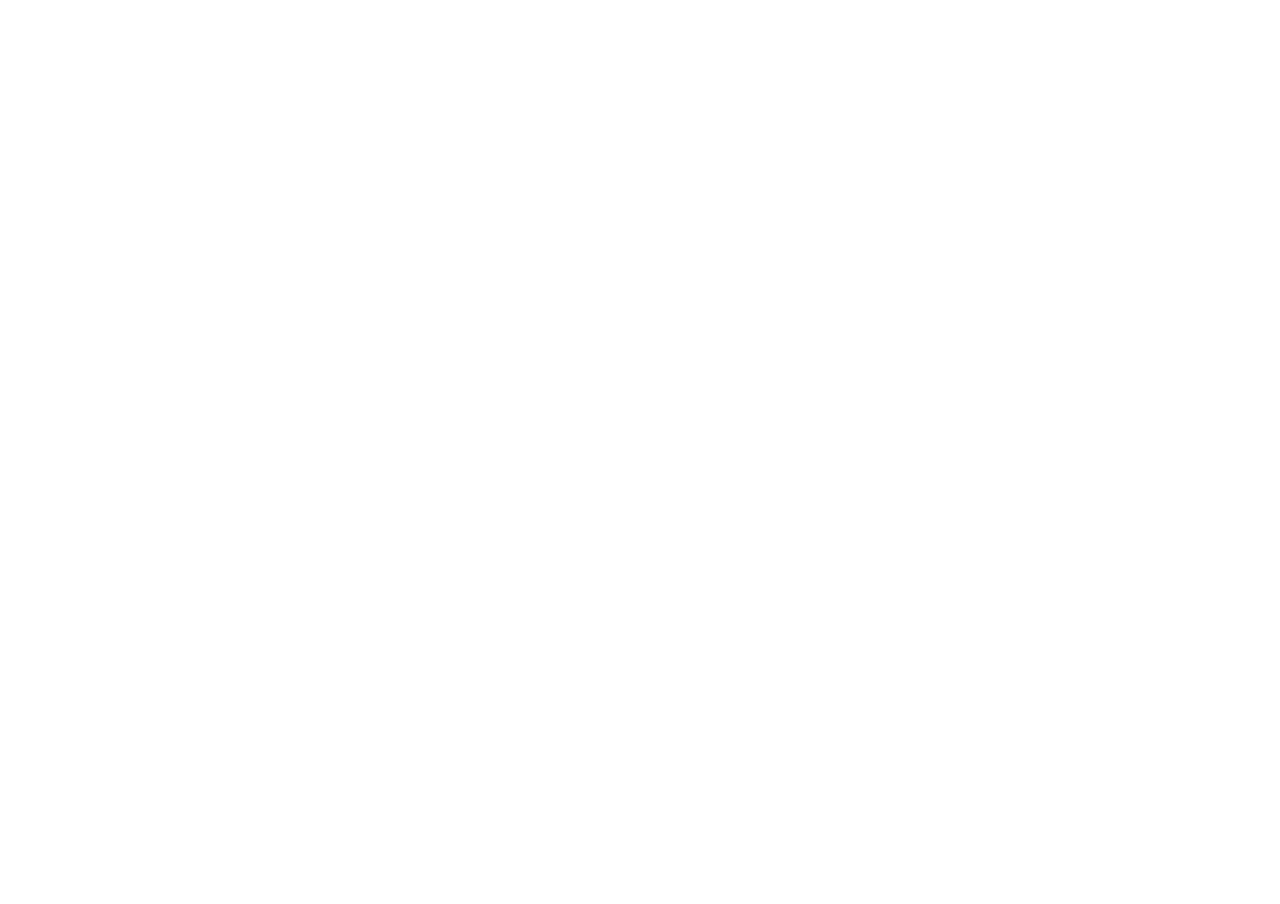
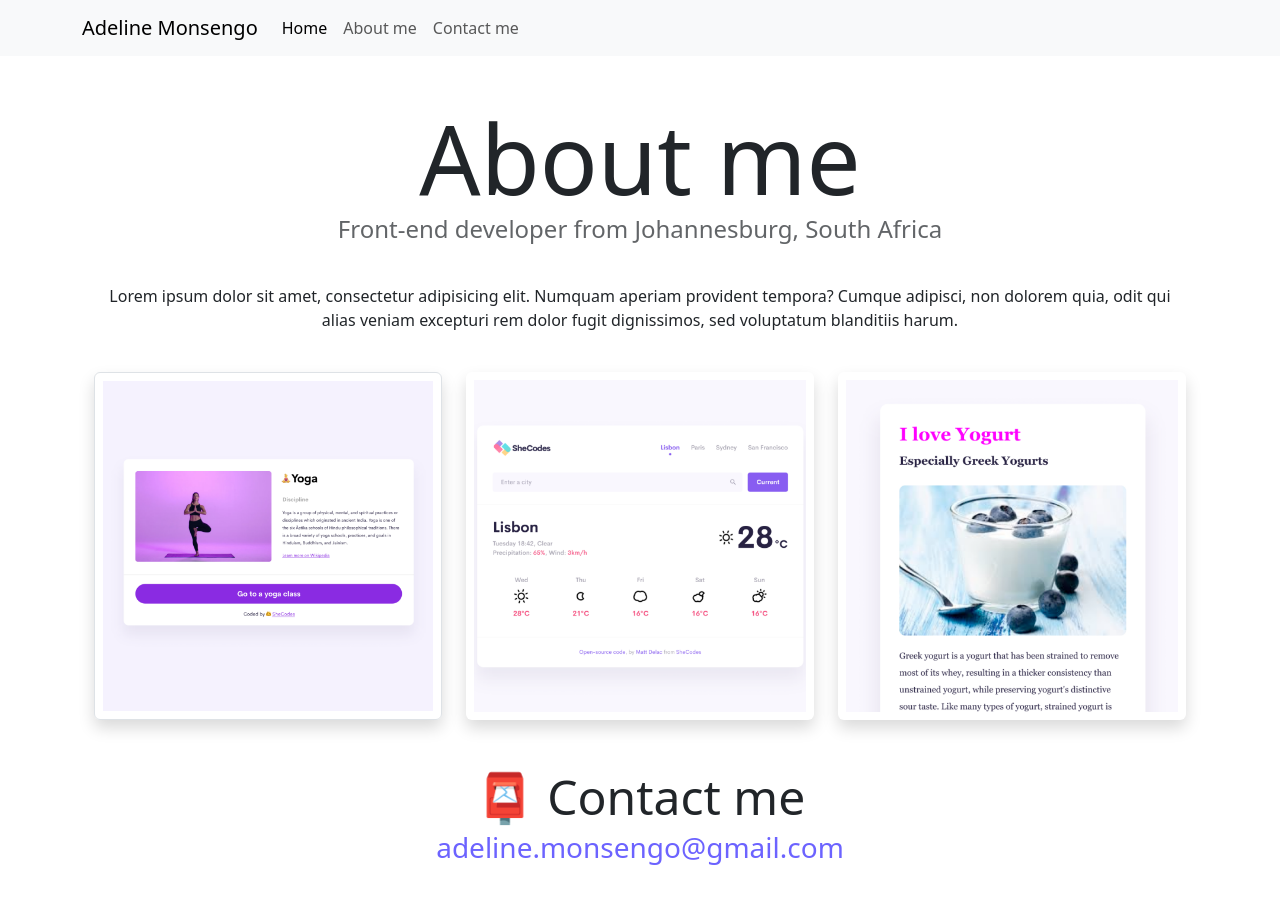
Before and after one commit to Adi26-pixel/advance_homework, a plain HTML site: page about.html in a window 1280 px wide. Before the commit the page ends 800 px from the top, so only its background shows below. Drawn offline with nearby package versions, Linux system fonts and the light colour scheme.

Commit message:
Updated the about page and updated the css page

```diff
--- a/about.html
+++ b/about.html
@@ -18,5 +18,91 @@
       crossorigin="anonymous"></script>
     <link rel="stylesheet" href="/styles/style.css" />
   </head>
-  <body></body>
+  <body class="container">
+    <nav class="navbar fixed-top navbar-expand-lg bg-body-tertiary">
+      <div class="container">
+        <a class="navbar-brand" href="/" title="Homepage">Adeline Monsengo</a>
+        <button
+          class="navbar-toggler"
+          type="button"
+          data-bs-toggle="collapse"
+          data-bs-target="#navbarTogglerDemo02"
+          aria-controls="navbarTogglerDemo02"
+          aria-expanded="false"
+          aria-label="Toggle navigation">
+          <span class="navbar-toggler-icon"></span>
+        </button>
+        <div class="collapse navbar-collapse" id="navbarTogglerDemo02">
+          <ul class="navbar-nav me-auto mb-2 mb-lg-0">
+            <li class="nav-item">
+              <a
+                class="nav-link active"
+                aria-current="page"
+                href="/"
+                title="Homepage"
+                >Home</a
+              >
+            </li>
+            <li class="nav-item">
+              <a
+                class="nav-link"
+                href="/about.html"
+                title="About Adeline Monsengo"
+                >About me</a
+              >
+            </li>
+            <li class="nav-item">
+              <a
+                class="nav-link"
+                href="/about.html#contact"
+                title="Contact Adeline Monsengo"
+                >Contact me</a
+              >
+            </li>
+          </ul>
+        </div>
+      </div>
+    </nav>
+
+    <h1 class="text-center">About me</h1>
+    <h3 class="text-center">
+      Front-end developer from Johannesburg, South Africa
+    </h3>
+    <div class="about-paragraphs text-center">
+      <p>
+        Lorem ipsum dolor sit amet, consectetur adipisicing elit. Numquam
+        aperiam provident tempora? Cumque adipisci, non dolorem quia, odit qui
+        alias veniam excepturi rem dolor fugit dignissimos, sed voluptatum
+        blanditiis harum.
+      </p>
+    </div>
+    <div class="container">
+      <div class="row">
+        <div class="col-sm-4">
+          <img
+            src="/images/yoga.png"
+            alt="yoga project"
+            class="img-fluid p-2 shadow rounded border" />
+        </div>
+        <div class="col-sm-4">
+          <img
+            src="/images/weather.png"
+            alt="weather project"
+            class="img-fluid p-2 shadow rounded" />
+        </div>
+        <div class="col-sm-4">
+          <img
+            src="/images/yogurt.png"
+            alt="yogurt project"
+            class="img-fluid p-2 shadow rounded" />
+        </div>
+      </div>
+    </div>
+    <div id="contact" class="mt-5">
+      <h2 class="text-center">📮 Contact me</h2>
+      <a href="mailto:adeline.monsengo@gmail.com" class="email-link"
+        >adeline.monsengo@gmail.com</a
+      >
+    </div>
+  </body>
 </html>
--- a/styles/style.css
+++ b/styles/style.css
@@ -0,0 +1,90 @@
+:root {
+  --primary-color: #6c63ff;
+  --secondary-color: #f5f2fe;
+  --box-shadow: 0 5px 10px rgba(0, 0, 0, 0.3);
+}
+
+body {
+  margin: 100px;
+}
+
+h1,
+h2,
+h3 {
+  margin: 0;
+}
+
+h1 {
+  font-size: 96px;
+}
+
+h2 {
+  font-size: 48px;
+}
+
+h3 {
+  font-size: 24px;
+  opacity: 0.7;
+}
+
+.navigation-links {
+  display: flex;
+  margin-top: 40px;
+  justify-content: center;
+}
+
+.navigation-links a {
+  margin: 20px;
+  border-radius: 4px;
+  padding: 20px 15px;
+  text-decoration: none;
+  text-transform: capitalize;
+}
+
+.contact-link {
+  background: var(--primary-color);
+  box-shadow: var(--box-shadow);
+  color: white;
+}
+
+.about-link {
+  color: var(--primary-color);
+  border: 1px solid var(--primary-color);
+}
+
+.homepage-link {
+  color: var(--primary-color);
+  text-align: center;
+  display: block;
+}
+
+.about-paragraphs {
+  display: flex;
+  margin: 30px 0;
+}
+
+.about-paragraphs p {
+  margin: 10px;
+}
+
+.email-link {
+  display: flex;
+  justify-content: center;
+  color: var(--primary-color);
+  font-size: 28px;
+  text-decoration: none;
+}
+
+.email-link:hover {
+  text-decoration: underline;
+}
+
+.primary-link {
+  border-radius: 4px;
+  padding: 20px 15px;
+  text-decoration: none;
+  text-transform: capitalize;
+  background: var(--primary-color);
+  box-shadow: var(--box-shadow);
+  color: white;
+}
```
Also changed, not shown: index.html (+18 -4 lines).
